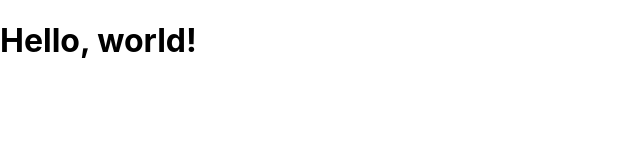
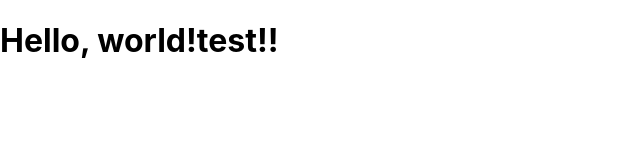
Before and after one commit to orange0227jas/ud-react-redux-s20201202, a React (Create React App) app: page / in a window 1280 px wide. Shown: the top 160 px of the page, without its empty margins (0-640 px from the left). Built offline with nearby package versions, Linux system fonts and the light colour scheme.

Commit message:
test string add

```diff
--- a/src/App.js
+++ b/src/App.js
@@ -3,7 +3,7 @@ function App() {
   return (
     <>
     <div>
-      <h1>Hello, world!</h1>
+      <h1>Hello, world!test!!</h1>
     </div>
     </>
   );
```
